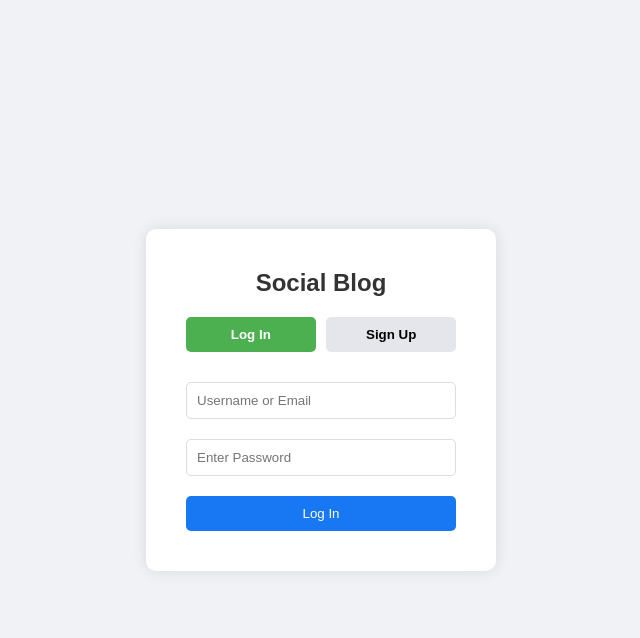
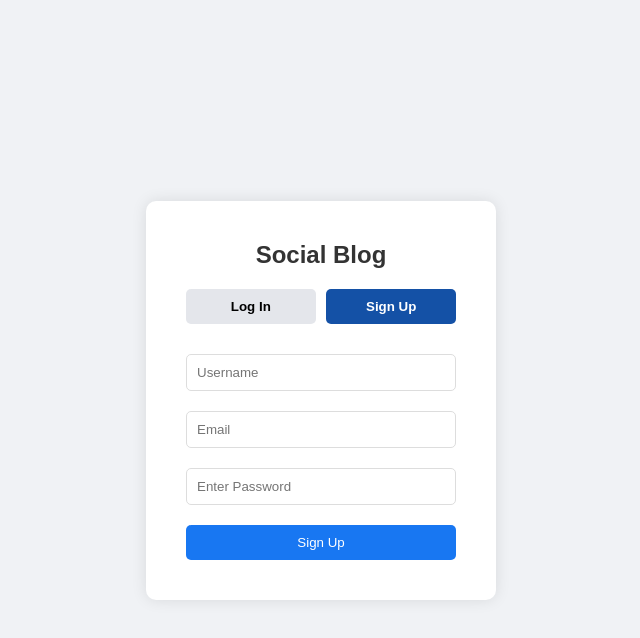
Before and after one commit to raja2006-jpg/social-blog-platform, a plain HTML site: page frontend/index.html in a window 1280 px wide. Both pictures are taken after a click on the button "Sign Up". Shown: the whole page, without its empty margins (319-959 px from the left). Drawn offline with Linux system fonts and the light colour scheme.

Commit message:
Fixed frontend JS files and updated profile.js for deployed backend

```diff
--- a/frontend/index.html
+++ b/frontend/index.html
@@ -6,14 +6,8 @@
   <title>Social Blog - Login / Signup</title>
   <link rel="stylesheet" href="css/style.css" />
   <style>
-    /* Optional quick fix if your CSS doesn’t already handle visibility */
-    .hidden {
-      display: none;
-    }
-    .active {
-      background-color: #4CAF50;
-      color: white;
-    }
+    .hidden { display: none; }
+    .active { background-color: #1451a6; color: white; }
   </style>
 </head>
 
@@ -26,6 +20,7 @@
         <button id="loginBtn" class="toggle-btn active">Log In</button>
         <button id="signupBtn" class="toggle-btn">Sign Up</button>
       </div>
+
       <!-- Login Form -->
       <form id="loginForm" class="input-group">
         <input type="text" name="email" id="loginUsername" placeholder="Username or Email" class="input-field" required />
@@ -34,13 +29,12 @@
       </form>
 
       <!-- Signup Form -->
-<form id="signupForm" class="input-group" style="display: none;">
+      <form id="signupForm" class="input-group hidden">
         <input type="text" name="username" id="signupUsername" placeholder="Username" class="input-field" required />
         <input type="email" name="email" id="signupEmail" placeholder="Email" class="input-field" required />
         <input type="password" name="password" id="signupPassword" placeholder="Enter Password" class="input-field" required />
         <button type="submit" class="submit-btn">Sign Up</button>
       </form>
-
     </div>
   </div>
 
@@ -49,17 +43,17 @@
     const loginBtn = document.getElementById("loginBtn");
     const signupBtn = document.getElementById("signupBtn");
     const loginForm = document.getElementById("loginForm");
-    const registerForm = document.getElementById("registerForm");
+    const signupForm = document.getElementById("signupForm");
 
     loginBtn.addEventListener("click", () => {
       loginForm.classList.remove("hidden");
-      registerForm.classList.add("hidden");
+      signupForm.classList.add("hidden");
       loginBtn.classList.add("active");
       signupBtn.classList.remove("active");
     });
 
     signupBtn.addEventListener("click", () => {
-      registerForm.classList.remove("hidden");
+      signupForm.classList.remove("hidden");
       loginForm.classList.add("hidden");
       signupBtn.classList.add("active");
       loginBtn.classList.remove("active");
```
Lines whose indentation alone changed are shown as unchanged.
